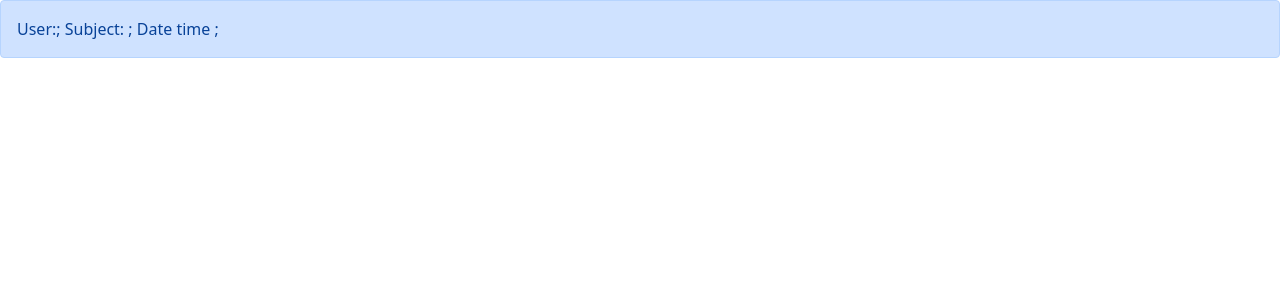
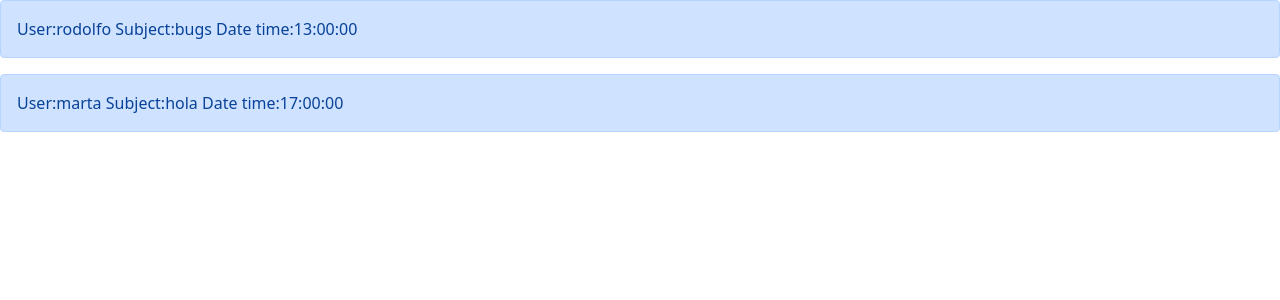
Before and after one commit to los600/Technical-Consulting, a PHP site: page /public/main.php in a window 1280 px wide. Shown: the top 300 px of the page. Run offline with PHP 8.4, Linux system fonts and the light colour scheme; data that the repository does not hold is empty.

Commit message:
printing localhost

```diff
--- a/public/dataUser.php
+++ b/public/dataUser.php
@@ -1,5 +1,7 @@
 <?php       //prova push//
-require_once 'DataBase.php';
+
+require_once 'database.php';
+
 class DataUser {
 
     private $id;
@@ -22,17 +24,11 @@ class DataUser {
     }
     public function all() {
         $usersList =[];
-        foreach ($this->db->getAll()as $users){
-            array_push($usersList,$users);
+        foreach ($this->db->getAll() as $users){
+            array_push($usersList, new self($users));
         }
 
         return $usersList;
     }
-
-
 }
-
-
-
-
 ?>
--- a/database.php
+++ b/public/database.php
@@ -18,8 +18,7 @@ class Database {
    ]
     ];
     public function getAll(){
-        return $this ->users;
+        return $this->users;
     }
 }
-
 ?>
--- a/public/main.php
+++ b/public/main.php
@@ -13,14 +13,18 @@
     </head>
     <body>
         <section class='justify-content-center'>
-            <?php echo "
+            <?php
+            require_once 'dataUser.php';
+            $users = (new DataUser()) -> all();
+        foreach ($users as $item) {
+            echo "
             <div class='alert alert-primary' role='alert'>
-            <p class='d-inline'>User:{$users->name};</p>
-            <p class='d-inline'>Subject: {$users->subject};</p>
-            <p class='d-inline'> Date time {$users->creationTime};</p>
-            </div>
-
-        "?>
+            <p class='d-inline'>User:{$item->username}</p>
+            <p class='d-inline'>Subject:{$item->subject}</p>
+            <p class='d-inline'> Date time:{$item->creationTime}</p>
+            </div>";
+        }
+        ?>
     </section>
 <script src="https://cdn.jsdelivr.net/npm/bootstrap@5.0.2/dist/js/bootstrap.bundle.min.js"
 integrity="sha384-MrcW6ZMFYlzcLA8Nl+NtUVF0sA7MsXsP1UyJoMp4YLEuNSfAP+JcXn/tWtIaxVXM"
--- a/src/vistas/router.php
+++ b/src/vistas/router.php
@@ -1,6 +1,6 @@
 <?php
 var_dump($_SERVER ["REQUEST_URI"]);
 
-$uri= $_SERVER ["REQUEST_URI"]);
+$uri= $_SERVER ["REQUEST_URI"];
 
 ?>
```
Also changed, not shown: index.php (deleted, +0 -12 lines).
